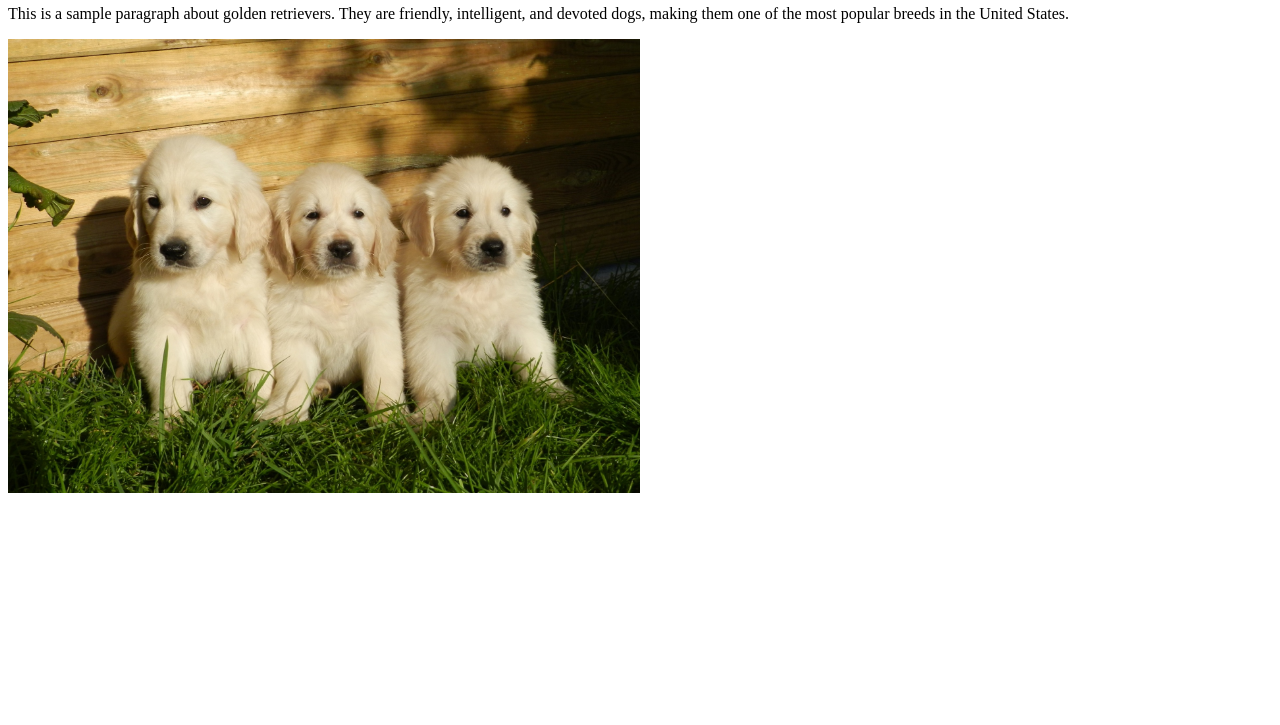
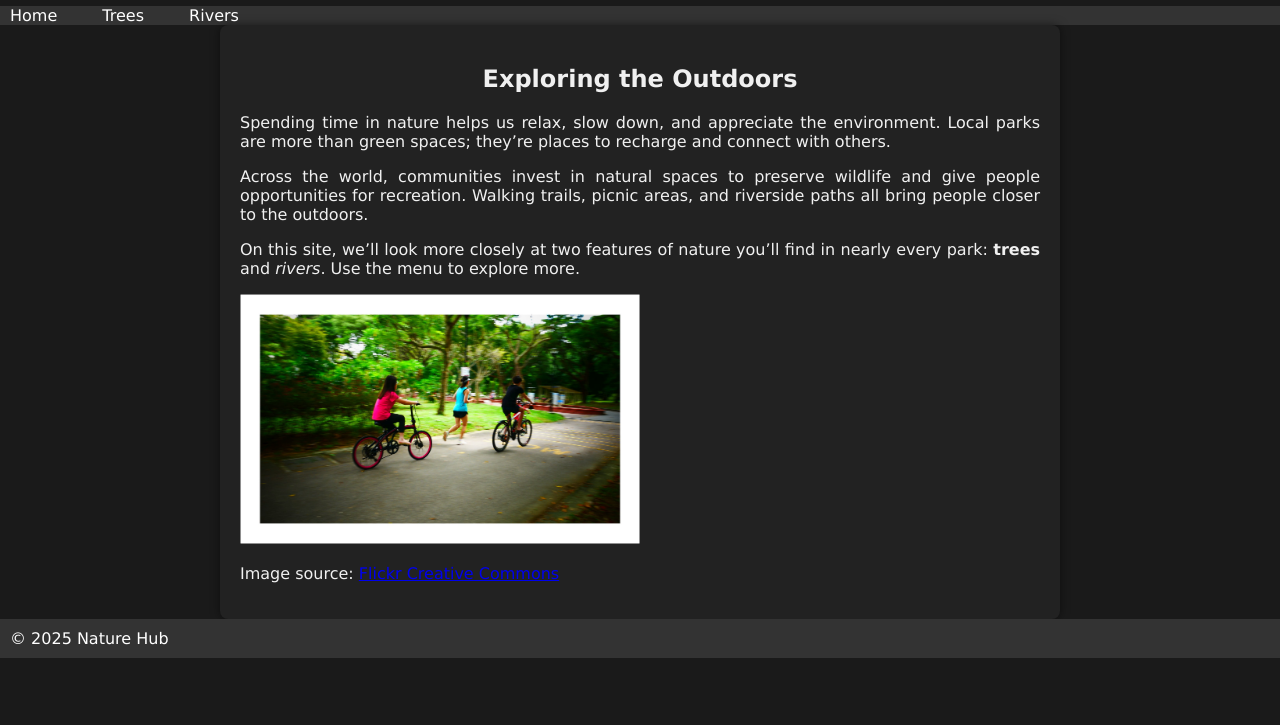
Before and after one commit to wtamucis/project-1-website-ravnos04, a plain HTML site: page index.html in a window 1280 px wide. Shown: the part 75-800 px from the top of the page. Drawn offline with Linux system fonts and the light colour scheme.

Commit message:
Set up project with index.html, trees.html, rivers.html, and linked stylesheet

```diff
--- /dev/null
+++ b/css/styles.css
@@ -0,0 +1,62 @@
+body {
+  background-color: #1a1a1a;
+  color: #f0f0f0;
+  font-family: Verdana, sans-serif;
+  margin: 0;
+  padding: 0;
+}
+
+main {
+  width: 800px;
+  margin: auto;
+  padding: 20px;
+  background-color: #222;     /* dark background for contrast */
+  box-shadow: 0 0 10px rgba(0,0,0,0.5); /* subtle shadow */
+  border-radius: 8px;        /* rounded corners */
+}
+
+label {
+  display: inline-block; min-width: 150px; margin: 6px 0;
+  font-weight: bold;}
+
+h1, h2 {
+  text-align: center;
+}
+
+p {
+  text-align: justify;
+}
+
+nav ul {
+  list-style-type: none;
+  padding: 0;
+  margin: 0;
+  background-color: #333;
+}
+
+nav ul li {
+  display: inline-block;
+  margin-right: 20px;
+}
+
+nav ul li a {
+  color: white;
+  text-decoration: none;
+  padding: 10px;
+}
+
+nav ul li a:hover {
+  background-color: #555;
+  color: red;
+}
+footer {
+  text-align: center;
+  padding: 10px;
+  background-color: #333;
+  color: white;
+  position: relative;
+  bottom: 0;
+}
+footer p {
+  margin: 0;
+}
--- a/index.html
+++ b/index.html
@@ -1,18 +1,35 @@
 <!DOCTYPE html>
 <html lang="en">
+<head>
+  <meta charset="UTF-8">
+  <meta name="viewport" content="width=device-width, initial-scale=1.0">
+  <title>Nature Hub – Home</title>
+  <link rel="stylesheet" href="css/styles.css">
+</head>
+<body>
+  <header>
+    <h1>Welcome to Nature Hub</h1>
+    <nav>
+      <ul>
+        <li><a href="index.html" aria-current="page">Home</a></li>
+        <li><a href="trees.html">Trees</a></li>
+        <li><a href="rivers.html">Rivers</a></li>
+      </ul>
+    </nav>
+  </header>
+  <main>
+    <h2>Exploring the Outdoors</h2>
+    <p>Spending time in nature helps us relax, slow down, and appreciate the environment. Local parks are more than green spaces; they’re places to recharge and connect with others.</p>
+    <p>Across the world, communities invest in natural spaces to preserve wildlife and give people opportunities for recreation. Walking trails, picnic areas, and riverside paths all bring people closer to the outdoors.</p>
+    <p>On this site, we’ll look more closely at two features of nature you’ll find in nearly every park: <b>trees</b> and <i>rivers</i>. Use the menu to explore more.</p>
 
-<head>
-    <meta charset="UTF-8">
-    <meta name="viewport" content="width=device-width, initial-scale=1.0">
-    <title>Golden Retriever Page</title>
-    <link rel="stylesheet" href="styles.css">
-</head>
-
-<body>
-    <h1>Welcome to the Golden Retriever Page</h1>
-    <p>This is a sample paragraph about golden retrievers. They are friendly, intelligent, and devoted dogs, making them
-        one of the most popular breeds in the United States.</p>
-    <img src="images/golden-retrievers-public-domain.jpg" alt="Golden Retriever" class="golden-img">
+    <img src="images/park.jpg" alt="Public park" title="A local park" width="400" height="250">
+    <p class="credits">Image source:
+    <a href="https://www.flickr.com/photos/j0035002_2/50335942043" target="_blank" rel="noopener">Flickr Creative Commons</a>
+    </p>
+  </main>
+  <footer>
+    <p>© 2025 Nature Hub</p>
+  </footer>
 </body>
-
 </html>
--- a/styles.css
+++ /dev/null
@@ -1,4 +0,0 @@
-.golden-img {
-    max-width: 50%;
-    height: auto;
-}
```
Also changed, not shown: rivers.html (added, +54 -0 lines), trees.html (added, +45 -0 lines), images/golden-retrievers-public-domain.jpg (deleted), images/park.jpg (added), images/river.jpg (added), images/tree.jpg (added).
